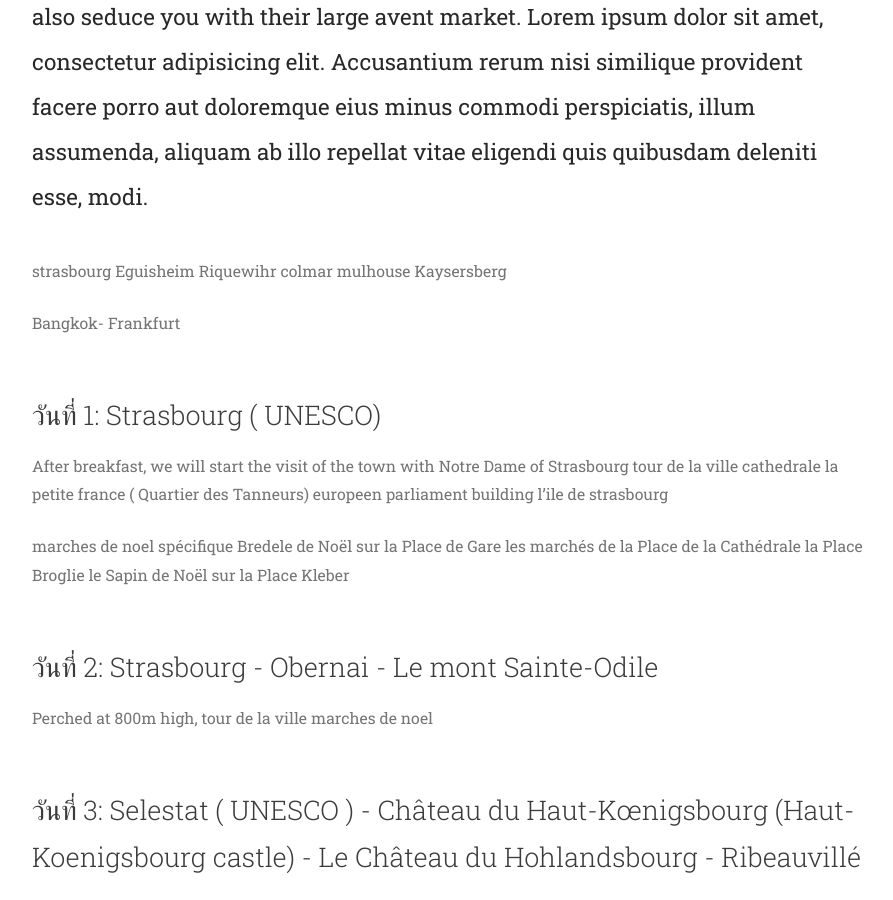
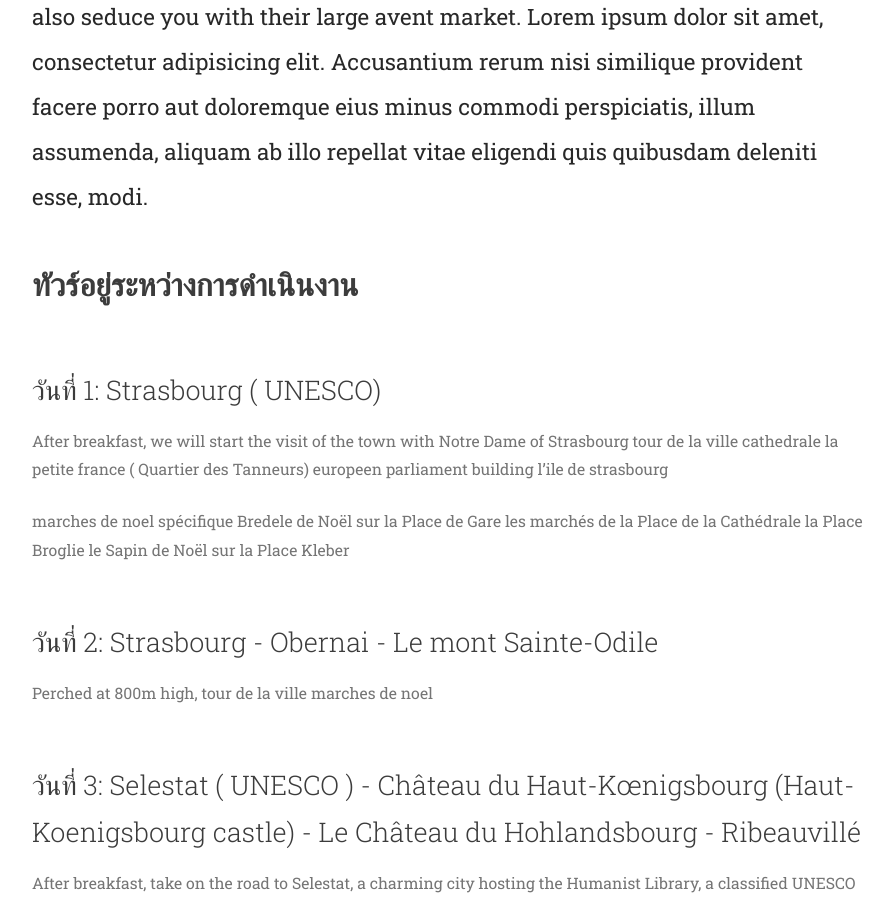
Before and after one commit to paitiewfrance/paitiewfrance.github.io, a Jekyll site: the page built from tour-alsace/christmas-in-alsace.md, in a window 1280 px wide and 900 px high, scrolled down 509 px. Shown: the whole window, without its empty margins (191-1084 px from the left). Built offline with Jekyll 4.4.1, drawn with Linux system fonts in a browser that asks for light colours; nearby versions of some CDN libraries; some web fonts are replaced.

Commit message:
Add Alsace tour

```diff
--- a/_config.yml
+++ b/_config.yml
@@ -55,6 +55,13 @@ navigation:
   - label:  ทัวร์ แคว้นอาลซัส Alsace
     title:  ทัวร์ แคว้นอาลซัส Alsace
     url: /tour-alsace
+    sub-menu:
+       - label:  ทัวร์คริสต์มาสแคว้นอาลซัส
+         title:  ทัวร์คริสต์มาสแคว้นอาลซัส
+         url: /tour-alsace/christmas-in-alsace
+       - label: เส้นทางแห่งไวน์
+         title: เส้นทางแห่งไวน์
+         url: /tour-alsace/road-of-wine
   - label: เกี่ยวกับไปเที่ยวฟรานซ์
     title: เกี่ยวกับไปเที่ยวฟรานซ์
     url: /about
--- a/tour-alsace/christmas-in-alsace.md
+++ b/tour-alsace/christmas-in-alsace.md
@@ -9,14 +9,7 @@ intro: Join us for a 8 fairy tales nights on christmas market's of the most beau
 tourName: christmas in alsace
 ---
 
-strasbourg
-Eguisheim
-Riquewihr
-colmar
-mulhouse
-Kaysersberg
-
-Bangkok- Frankfurt
+#ทัวร์อยู่ระหว่างการดำเนินงาน
 
 ### วันที่ 1: Strasbourg ( UNESCO)
 After breakfast, we will start the visit of the town with Notre Dame of Strasbourg
```
Also changed, not shown: other parts of tour-alsace/christmas-in-alsace.md (+2 -2 lines), tour-alsace/alsace-road-of-wine.md (deleted), tour-alsace/road-of-wine.md (added).
